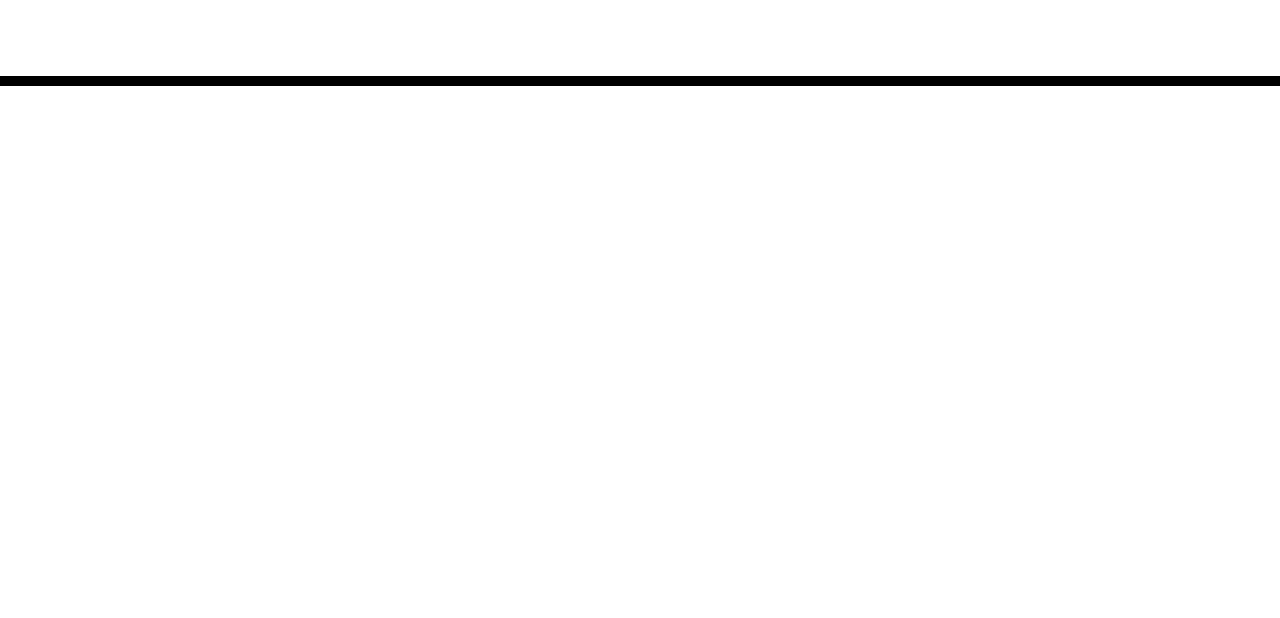
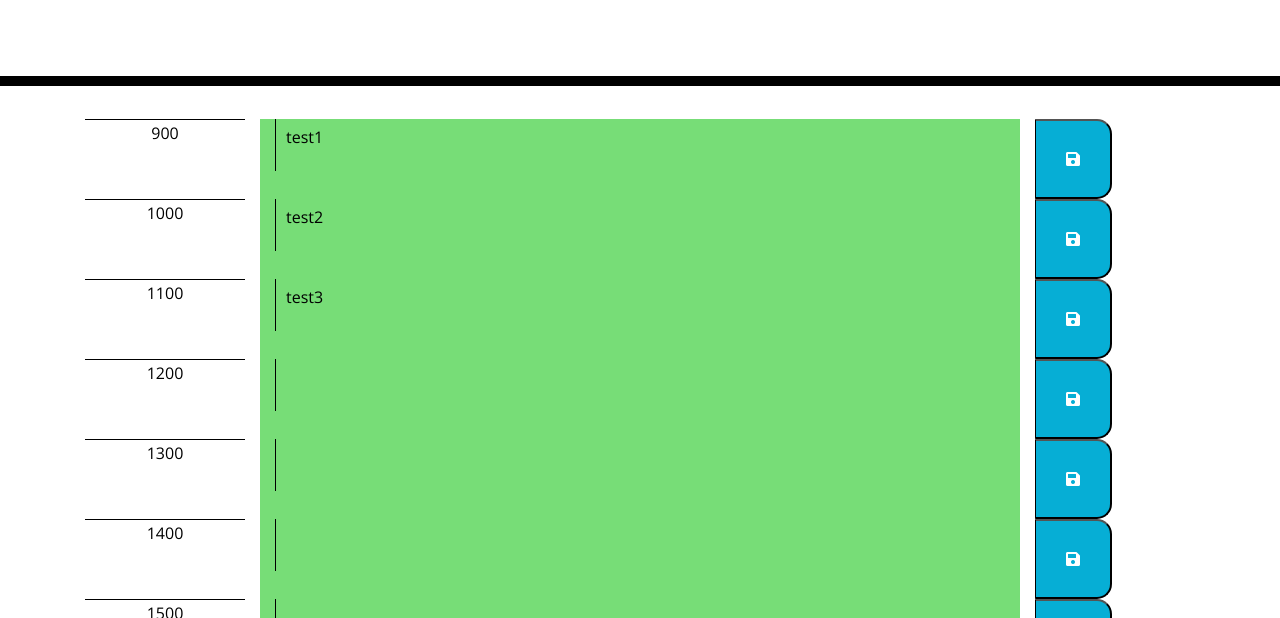
Before and after one commit to cristian634/dailycalendar, a plain HTML site: page index.html in a window 1280 px wide. Shown: the part 182-800 px from the top of the page. Drawn offline with nearby package versions, Linux system fonts and the light colour scheme.

Commit message:
added event listener to load

```diff
--- a/index.html
+++ b/index.html
@@ -32,14 +32,36 @@
   <script>
     // descriptionList = JSON.parse(localStorage.getItem("descriptionList"));
     var now = moment();
-    var currentTime = (now.hour()*100);
+    var currentTime = (now.hour() * 100);
+    var descriptionList = []
     // if (currentTime > 12){
     //   currentTime = (currentTime - 12);
     // }
 
     console.log(currentTime);
 
+    window.addEventListener('load', function () {
+      var s = localStorage.getItem("descriptionList");
+      if (s === null) {
+        console.log("Adding defaults.."); //does not enter here
+        descriptionList = [
+          "test1",
+          "test2",
+          "test3",
+          "",
+          "",
+          "",
+          "",
+          "",
+          ""];
+        // console.log(descriptionList);
+        localStorage.setItem("descriptionList", JSON.stringify(descriptionList));
 
+      } else {
+        // console.log(s); // prints [object *O*bject]
+        // console.log(JSON.parse(s).name);  //getting an error (see below)
+        descriptionList = JSON.parse(window.localStorage.getItem("descriptionList"));
+      }
       var timeOfDay = [
         {
           time: "900",
@@ -82,21 +104,11 @@
 
 
       ]
-    var descriptionList = [
-      "test1",
-      "test2",
-      "test3",
-      "",
-      "",
-      "",
-      "",
-      "",
-      ""
-    ]
 
 
-      descriptionList = JSON.parse(window.localStorage.getItem("descriptionList"));
-      localStorage.setItem("descriptionList", JSON.stringify(descriptionList));
+
+
+
       for (i = 0; i < timeOfDay.length; i++) {
 
         var calendarEl = $("#calendar");
@@ -106,20 +118,20 @@
         var newCol2 = $("<div>").attr("class", "col-2 time-block");
         var timeP = $("<p>").attr("class", "hour");
         timeP.text(timeOfDay[i].time);
-      var newCol8 = $("<div>").attr("class", "col-8 description present").attr("id",timeOfDay[i].time) ; //?????
+        var newCol8 = $("<div>").attr("class", "col-8 description present").attr("id", timeOfDay[i].time); //?????
         //change colors depending on time of day
-      if(currentTime === timeOfDay.time){
+        if (currentTime === timeOfDay.time) {
           $(newCol8).addClass("present");
           $(newCol8).removeClass("past");
           $(newCol8).removeClass("future");
 
         }
-      else if(currentTime > timeOfDay[i].time){
+        else if (currentTime > timeOfDay[i].time) {
           $(newCol8).addClass("past");
           $(newCol8).removeClass("present");
           $(newCol8).removeClass("future");
         }
-      else if(currentTime < timeOfDay[i].time){
+        else if (currentTime < timeOfDay[i].time) {
           $(newCol8).addClass("future");
           $(newCol8).removeClass("present");
           $(newCol8).removeClass("past");
@@ -128,11 +140,11 @@
 
         var currentLine = "line" + [i];
         var newDescription = $("<textarea>");
-      newDescription.text(descriptionList[i]).attr("id","time-"+timeOfDay[i].time);
-      console.log(newDescription);
+        newDescription.text(descriptionList[i]).attr("id", "time-" + timeOfDay[i].time);
+        // console.log(newDescription);
         newCol8.append(newDescription);
         var newColSave = $("<div>").attr("class", "col-2");
-      var newSaveBtn = $("<button>").attr("class", "fas fa-save saveBtn").attr("id",timeOfDay[i].time);
+        var newSaveBtn = $("<button>").attr("class", "fas fa-save saveBtn").attr("id", timeOfDay[i].time);
         newColSave.append(newSaveBtn);
         //append new elements to the row
         newCol2.append(timeP);
@@ -143,23 +155,32 @@
 
       };
 
-
-    // console.log(timeOfDay);
-
       $(".saveBtn").on("click", function () {
       event.preventDefault();
       var rowId = $(this).attr("id");
-      var thisRow = $("#time-"+rowId).val();
-      var testString = $(thisRow).find(".description").text()  ;
+      var thisRow = $("#time-" + rowId).val();
+      var testString = $(thisRow).find(".description").text();
       timeOfDay.keys(rowId).description = testString;
 
-      descriptionCounter = (rowId/100)-9;
+      descriptionCounter = (rowId / 100) - 9;
       console.log("counter:" + descriptionCounter);
 
       descriptionList[descriptionCounter] = thisRow;
       console.log(descriptionList);
       localStorage.setItem("descriptionList", JSON.stringify(descriptionList))
+
+      console.log("New item added");
     });
+    }, false);
+
+    // console.log("Description list: " + descriptionList);
+
+
+
+
+    // console.log(timeOfDay);
+
+
 
     // console.log(timeOfDay[i].description);
   </script>
```
Lines whose indentation alone changed are shown as unchanged.
